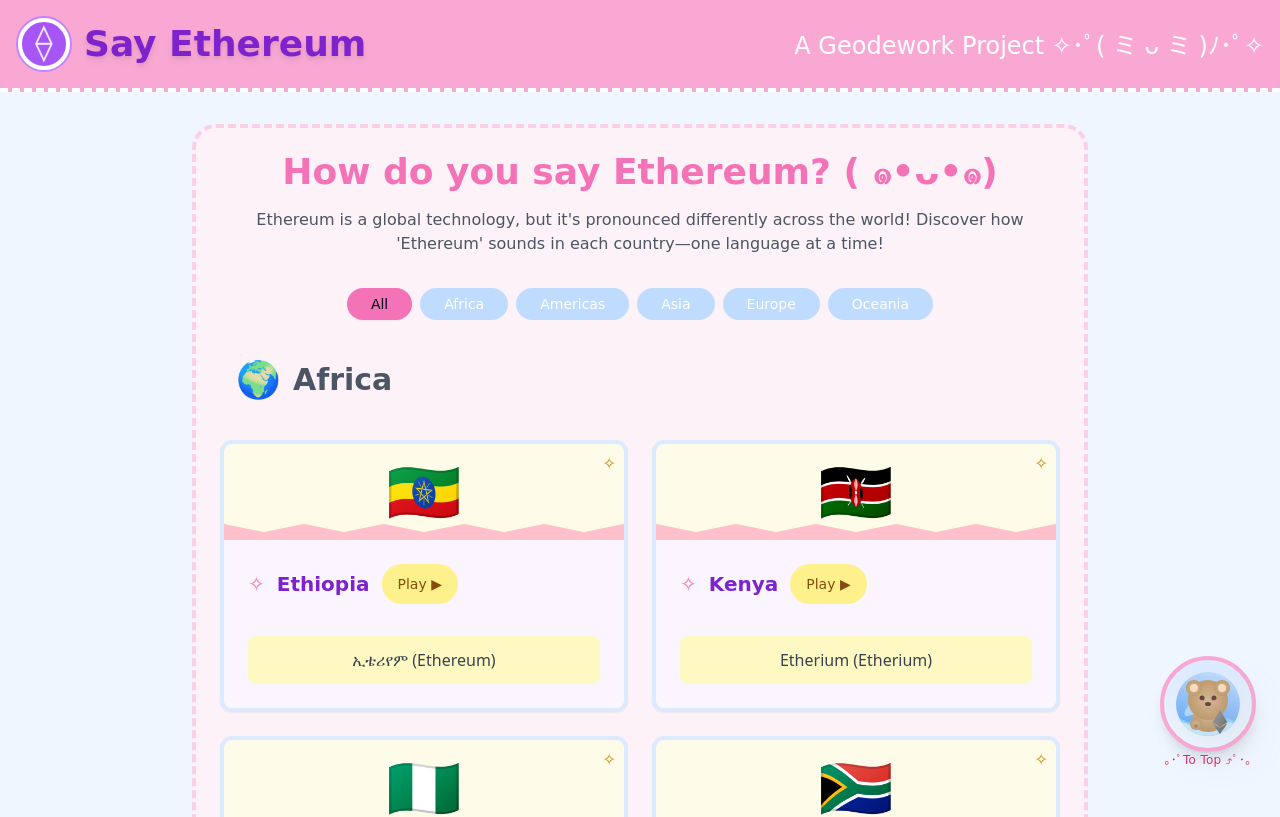
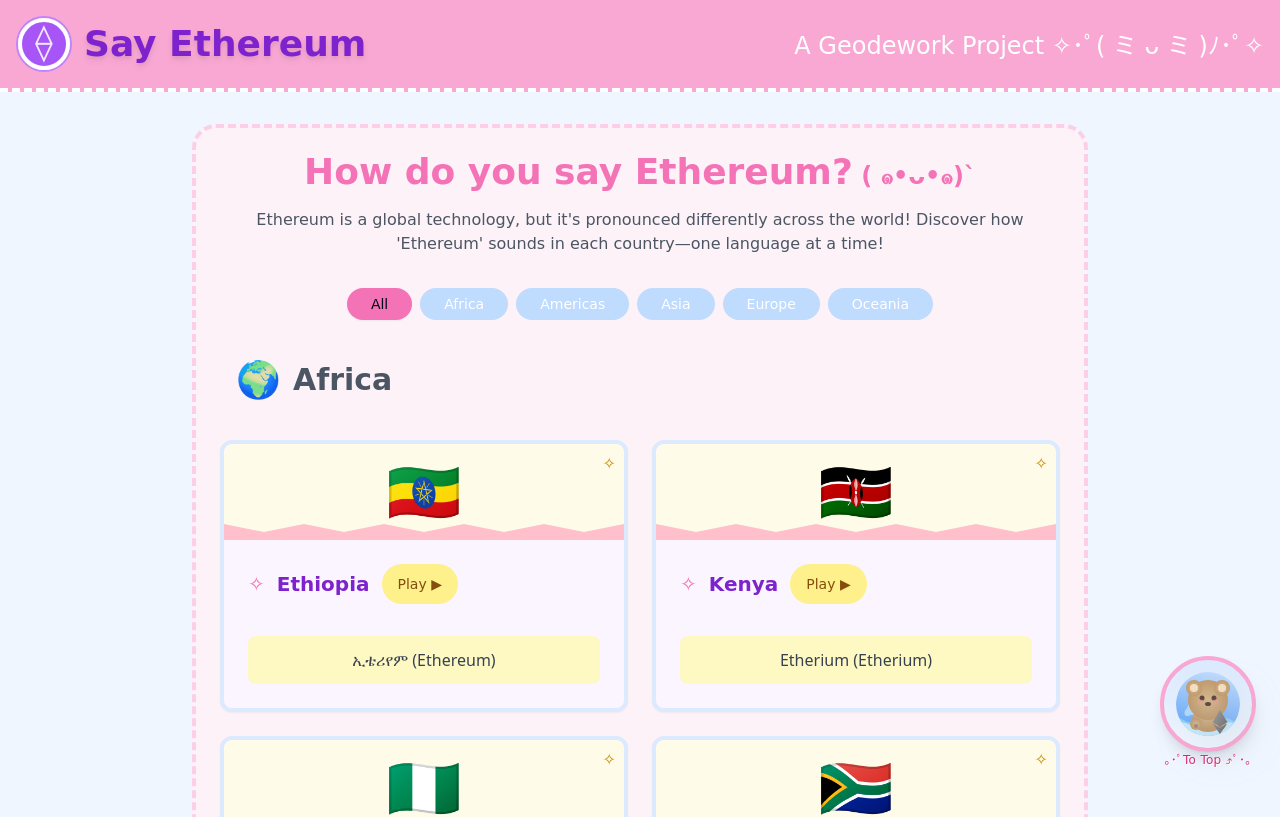
Before and after one commit to geodework/say-ethereum, a Next.js app: page / in a window 1280 px wide. Shown: the top 817 px of the page. Built offline with nearby package versions, Linux system fonts and the light colour scheme.

Commit message:
style: optimize title size based on screen size

```diff
--- a/components/MainHeader.tsx
+++ b/components/MainHeader.tsx
@@ -4,14 +4,15 @@
   const continentLabel = capitalizeString(continent)
   return (
     <div className="text-center mb-8">
-      <h1
-        className="text-3xl md:text-4xl font-bold text-pink-400 mb-4 font-comic"
-        dangerouslySetInnerHTML={{
-          __html: continentLabel
-            ? `How do you say ${"Ethereum"} in ${continentLabel}?<br />( ๑•ᴗ•๑)`
-            : `How do you say ${"Ethereum"}? ( ๑•ᴗ•๑)`,
-        }}
-      />
+      <h1 className="text-3xl md:text-3xl xl:text-4xl font-bold text-pink-400 mb-4 font-comic">
+        {continentLabel
+          ? `How do you say ${"Ethereum"} in ${continentLabel}?`
+          : `How do you say ${"Ethereum"}?`}
+        <span className="text-lg md:text-2xl lg:text-3xl xl:text-2xl">
+          {" "}
+          ( ๑•ᴗ•๑)`
+        </span>
+      </h1>
       <p className="text-gray-600 max-w-3xl mx-auto font-comic">
         Ethereum is a global technology, but it's pronounced differently across
         the world! Discover how 'Ethereum' sounds in{" "}
```
